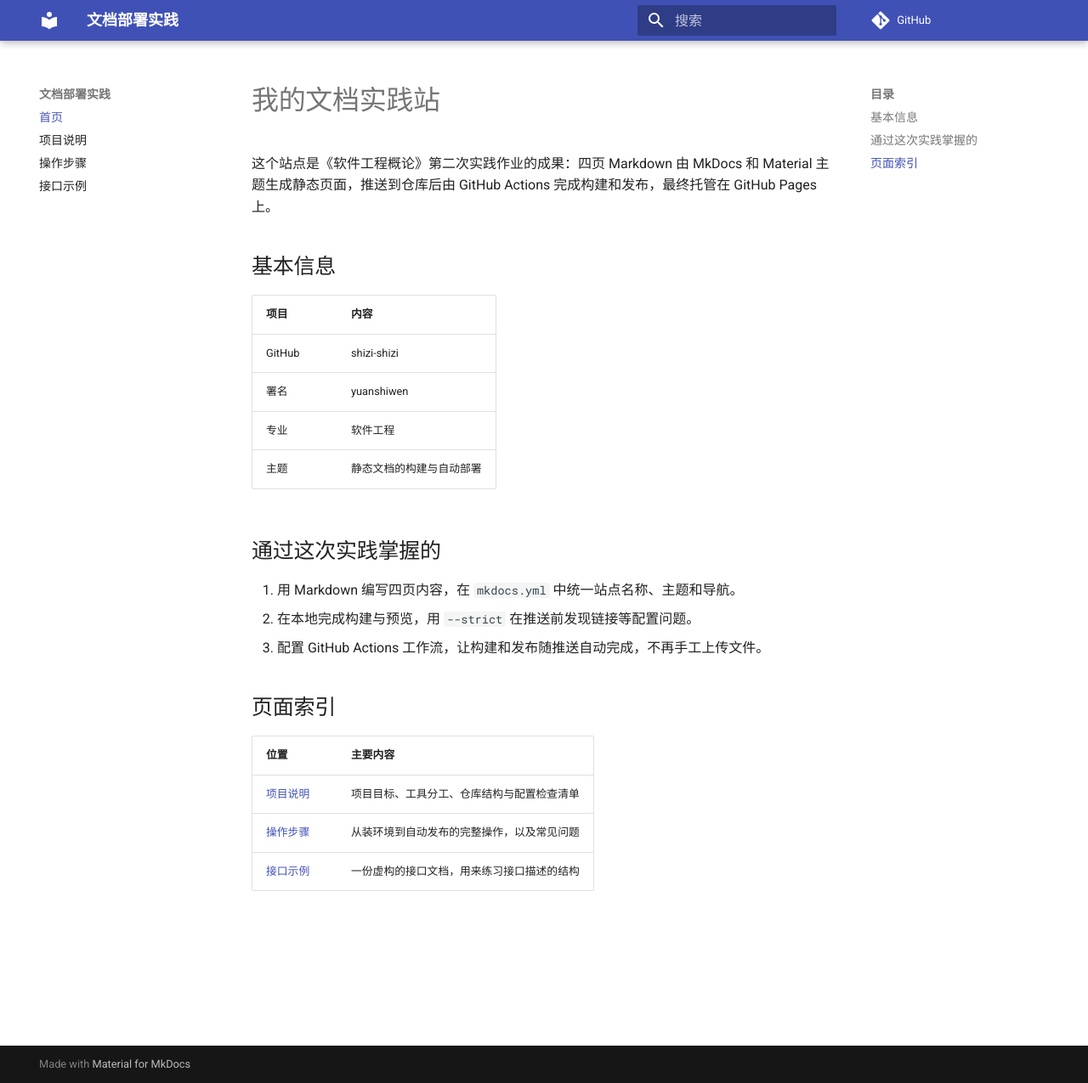
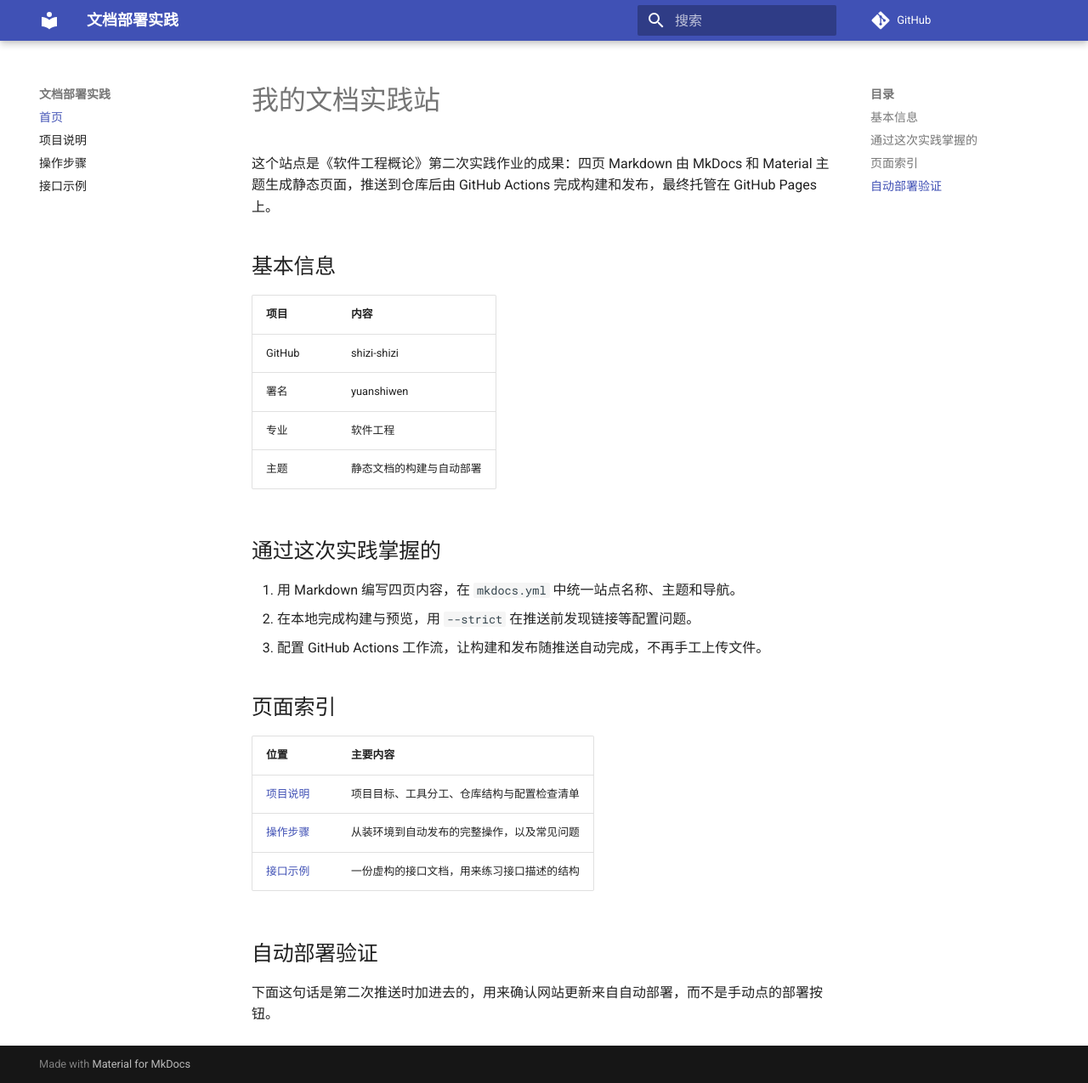
Before and after one commit to shizi-shizi/my-docs, an MkDocs documentation site: the page built from docs/index.md, in a window 1280 px wide and 1275 px high. Shown: the whole window at 85% size. Built offline with MkDocs 1.6.1 and Material for MkDocs 9.7.7, drawn with Linux system fonts in a browser that asks for light colours; comment, search, counter and statistics services are not loaded.

Commit message:
首页增加自动部署验证说明

```diff
--- a/docs/index.md
+++ b/docs/index.md
@@ -24,3 +24,7 @@
 | [项目说明](about.md) | 项目目标、工具分工、仓库结构与配置检查清单 |
 | [操作步骤](guide.md) | 从装环境到自动发布的完整操作，以及常见问题 |
 | [接口示例](api.md) | 一份虚构的接口文档，用来练习接口描述的结构 |
+
+## 自动部署验证
+
+下面这句话是第二次推送时加进去的，用来确认网站更新来自自动部署，而不是手动点的部署按钮。
```
